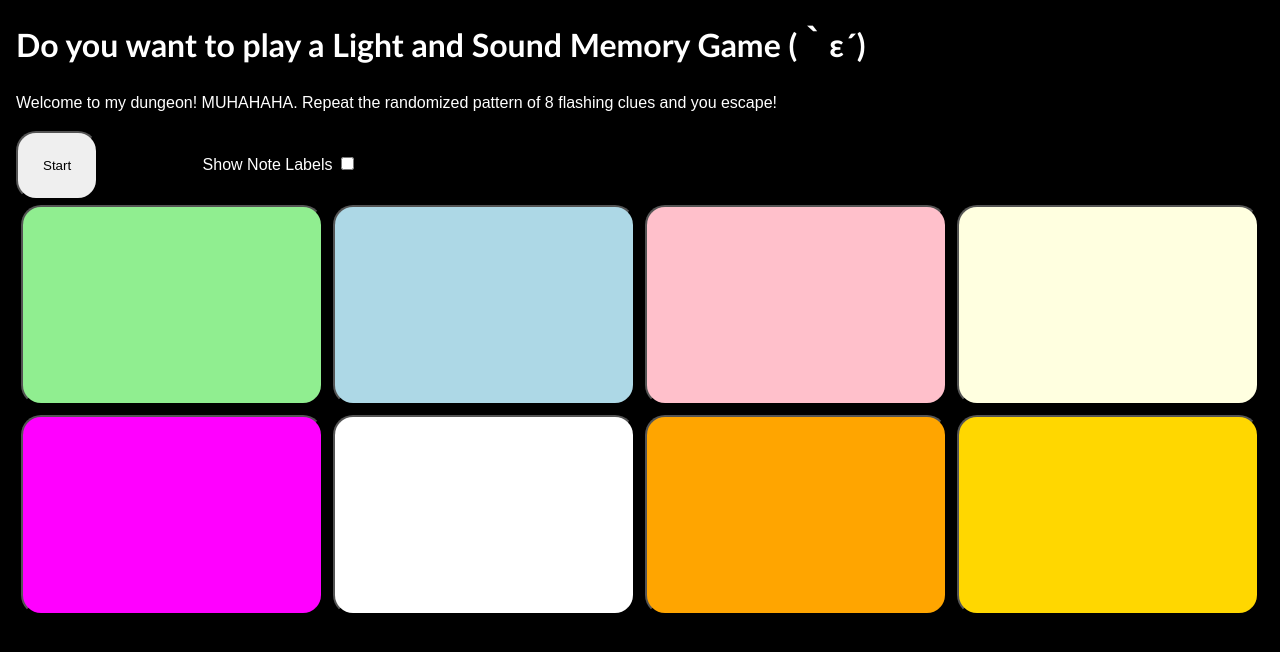
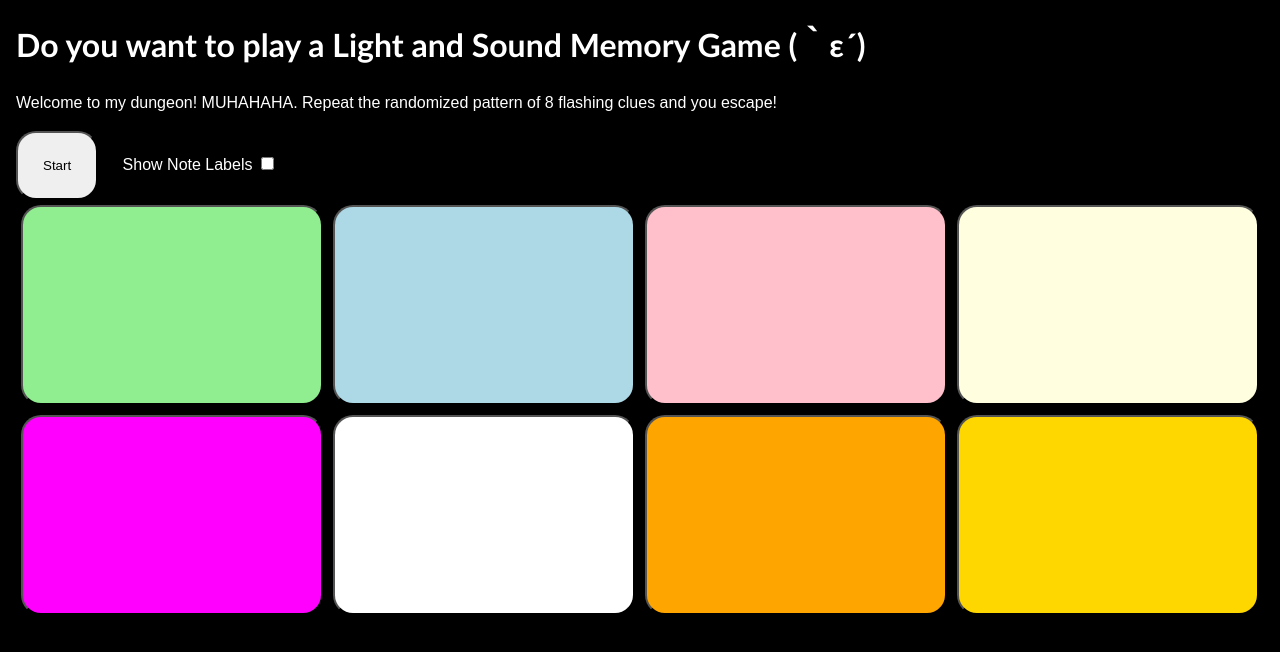
Before and after one commit to dannyothello/Simon-Says-Color-Pattern-Game, a plain HTML site: page app/index.html in a window 1280 px wide. Drawn offline with Linux system fonts and the light colour scheme.

```diff
--- a/app/style.css
+++ b/app/style.css
@@ -145,5 +145,5 @@ button span {
 }
 
 .notes-label {
-  margin-left: 100px; /* adjust the value as needed */
+  margin-left: 20px; /* adjust the value as needed */
 }
```
